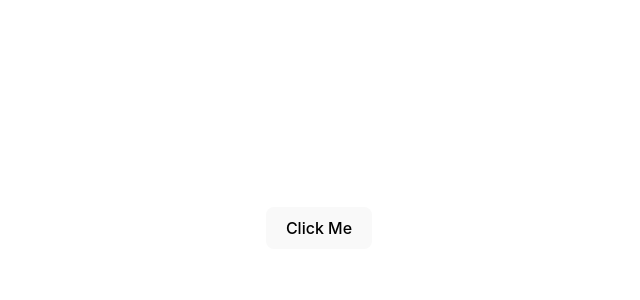
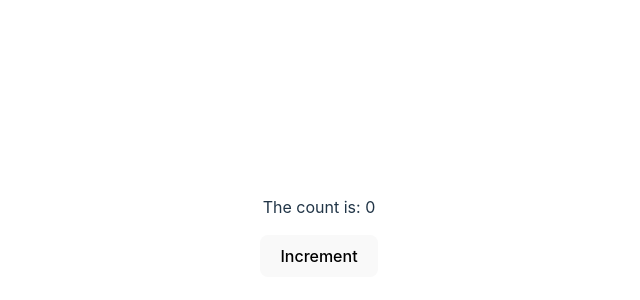
Before and after one commit to brunopenner/React-Vite, a React (Vite) app: page / in a window 1280 px wide. Shown: the part 172-472 px from the top of the page, without its empty margins (321-961 px from the left). Built offline with nearby package versions, Linux system fonts and the light colour scheme.

Commit message:
#640. Introducing State

```diff
--- a/src/App.jsx
+++ b/src/App.jsx
@@ -12,6 +12,7 @@ import PropertyList from './PropertyList'
 import Clicker from './Clicker'
 import Form from './Form'
 import ClickerExercise from './ClickerExercise'
+import Counter from './Counter'
 
 const data = [
   {id: 1, item: 'eggs', quantity: 12, completed: false},
@@ -33,7 +34,8 @@ function App() {
 
   return (
     <div>
-      <ClickerExercise message={"HI!!!!"} buttonText={"Click Me"}/>
+      <Counter />
+      {/* <ClickerExercise message={"HI!!!!"} buttonText={"Click Me"}/> */}
       {/* <Form />
       <Clicker /> */}
       {/* <PropertyList  properties={properties}/> */}
--- /dev/null
+++ b/src/Counter.jsx
@@ -0,0 +1,14 @@
+export default function Counter() {
+    let num = 0;
+    const incrementNum = () => {
+        num+=1;
+        console.log(num);
+    }
+
+    return (
+        <div>
+            <p>The count is: {num}</p>
+            <button onClick={incrementNum}>Increment</button>
+        </div>
+    )
+}
```
